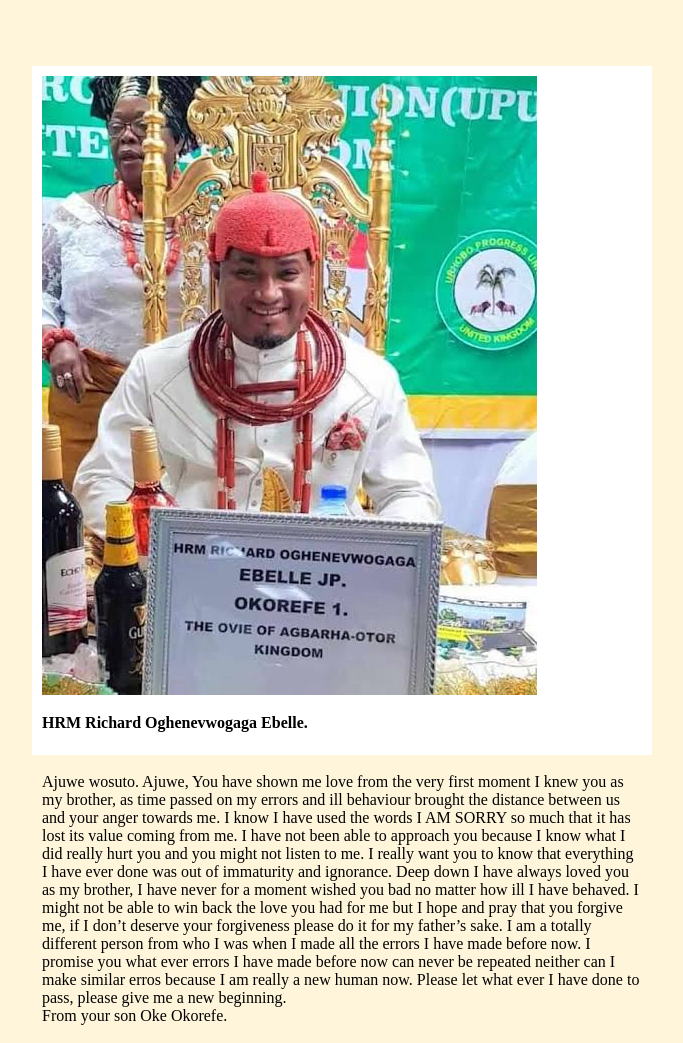
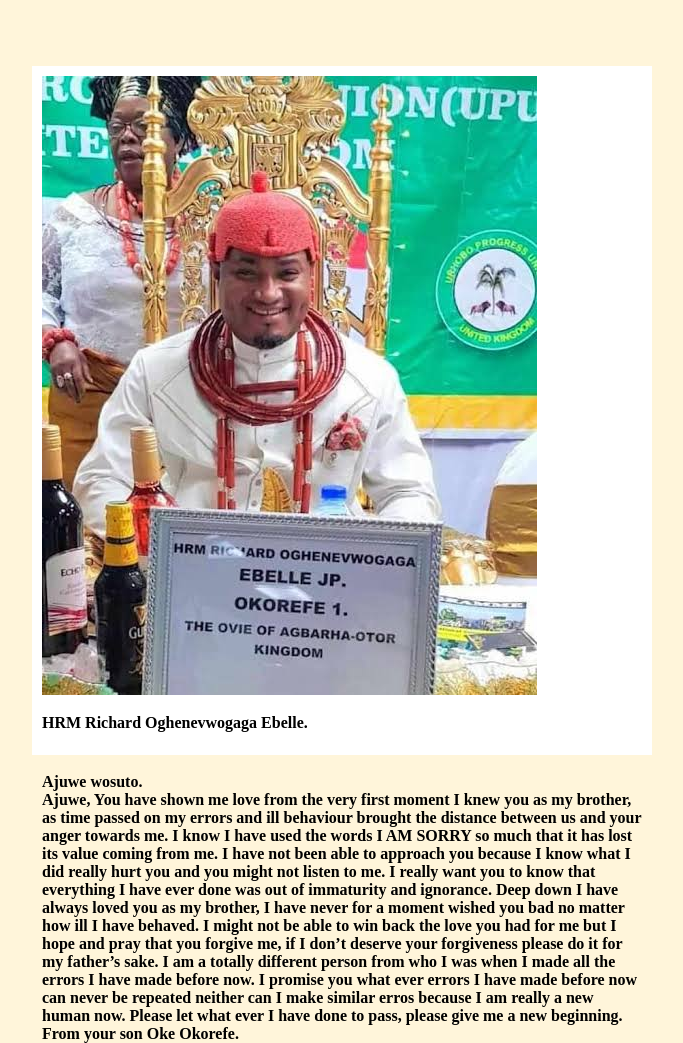
Before and after one commit to brooklyn5991/ajuwe, a plain HTML site: page index.html in a window 1280 px wide. Shown: the whole page, without its empty margins (298-981 px from the left). Drawn offline with Linux system fonts and the light colour scheme.

Commit message:
Update index.html

```diff
--- a/index.html
+++ b/index.html
@@ -23,7 +23,7 @@
 
       <br>
      <div id="tribute-info">
-       Ajuwe wosuto.
+       <b>Ajuwe wosuto<b>. <br>
       Ajuwe, You have shown me love from the very first moment I knew you as my brother,
       as time passed on my errors and ill behaviour brought the distance between us
       and your anger towards me.  I know I have used the  words I AM SORRY so much
```
